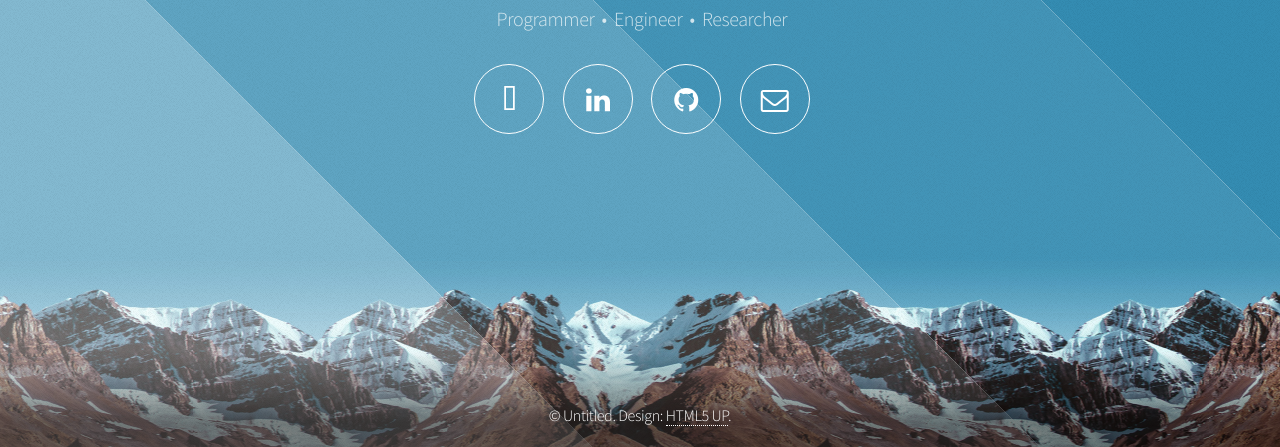
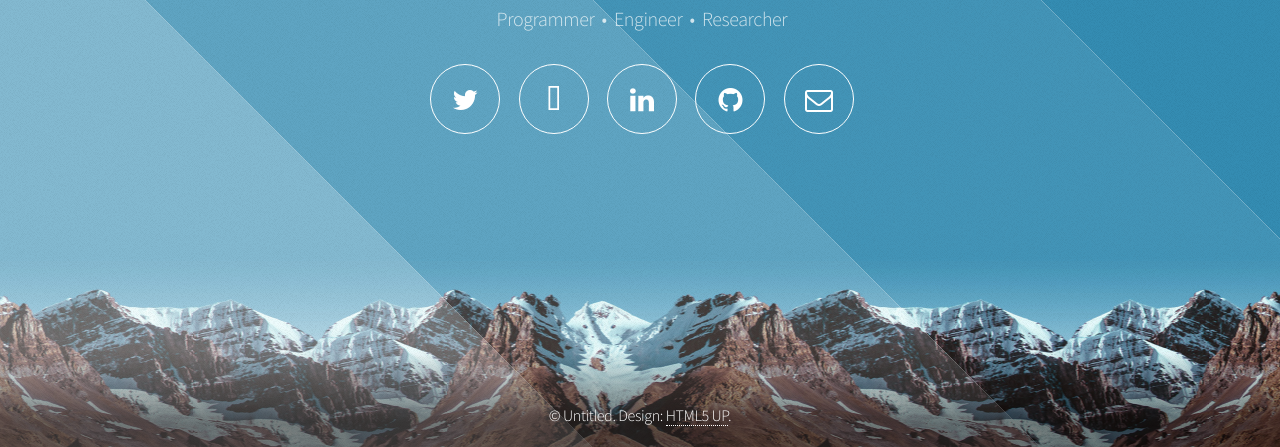
Before and after one commit to jameshawkes/jameshawkes.github.io, a plain HTML site: page index.html in a window 1280 px wide. Shown: the part 353-800 px from the top of the page. Drawn offline with Linux system fonts and the light colour scheme.

Commit message:
First commit.

```diff
--- a/index.html
+++ b/index.html
@@ -27,7 +27,7 @@
 						<p>Programmer &nbsp;&bull;&nbsp; Engineer &nbsp;&bull;&nbsp; Researcher</p>
 						<nav>
 							<ul>
-								<!--li><a href="#" class="icon fa-twitter"><span class="label">Twitter</span></a></li-->
+								<li><a href="#" class="icon fa-twitter"><span class="label">Twitter</span></a></li>
 								<li><a href="https://www.researchgate.net/profile/James_Hawkes2" class="icon ai-researchgate"><span class="label">ResearchGate</span></a></li>
 								<li><a href="https://www.linkedin.com/in/jhawkes" class="icon fa-linkedin"><span class="label">LinkedIn</span></a></li>
 								<li><a href="https://bitbucket.org/Illysune/" class="icon fa-github"><span class="label">Github</span></a></li>
```
